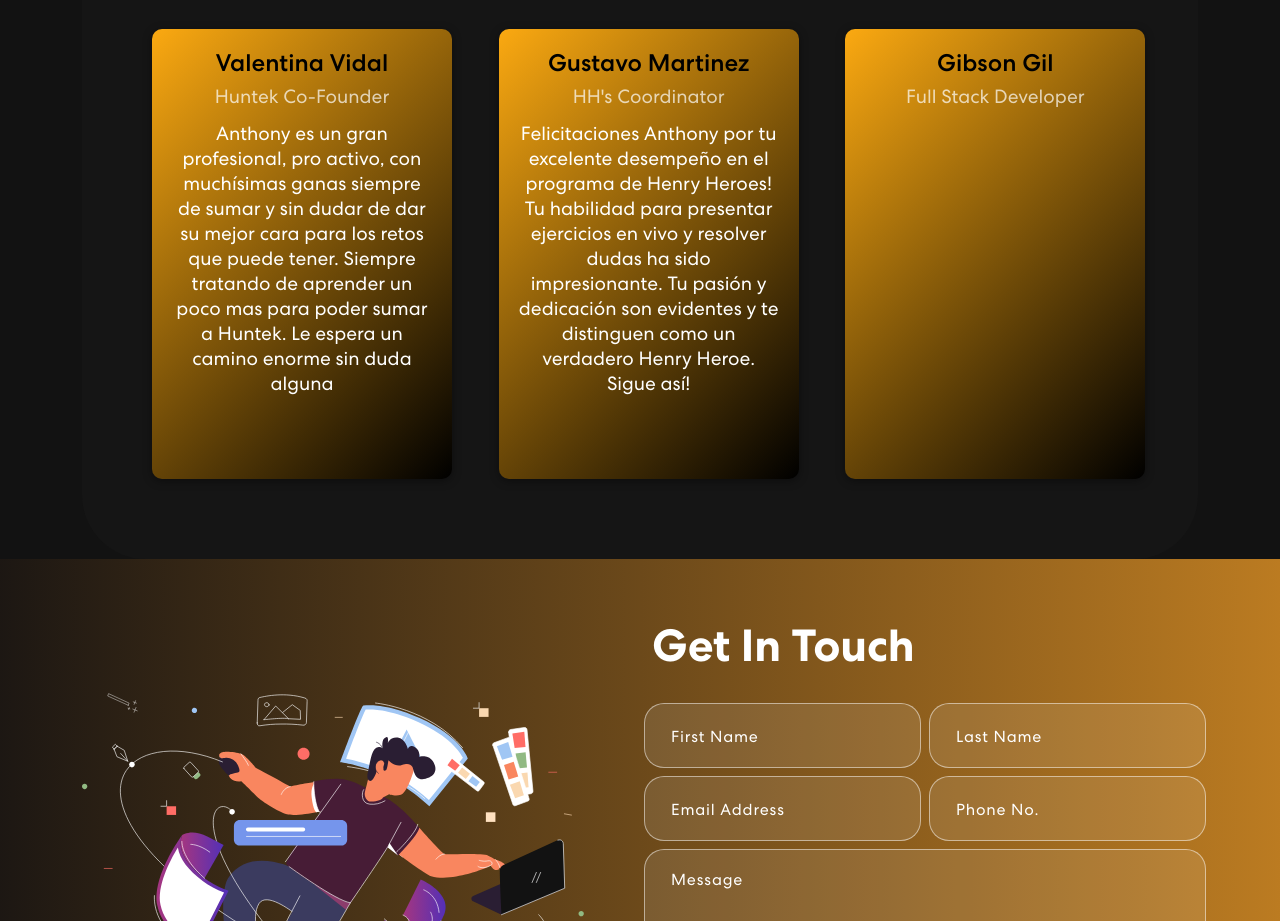
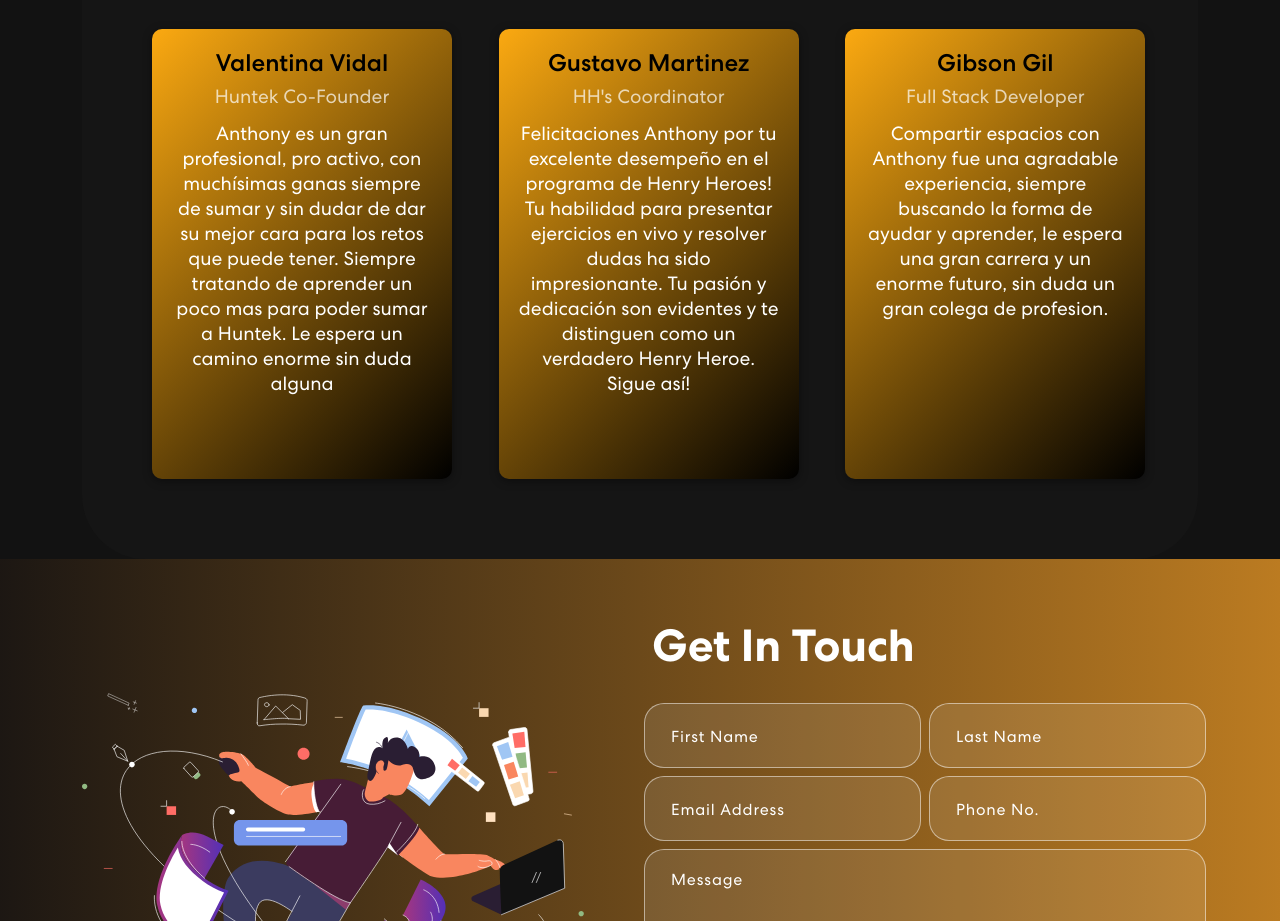
Before and after one commit to Anthony-Am2003/portfolio, a React (Create React App) app: page / in a window 1280 px wide. Shown: the part 3080-4001 px from the top of the page. Built offline with nearby package versions, Linux system fonts and the light colour scheme; no server answers.

Commit message:
Added recomendations

```diff
--- a/src/components/Recomendations.js
+++ b/src/components/Recomendations.js
@@ -20,7 +20,7 @@
     {
       name: "Gibson Gil",
       position: "Full Stack Developer",
-      recommendation: "",
+      recommendation: "Compartir espacios con Anthony fue una agradable experiencia, siempre buscando la forma de ayudar y aprender, le espera una gran carrera y un enorme futuro, sin duda un gran colega de profesion.",
     }
   ];
 
```
